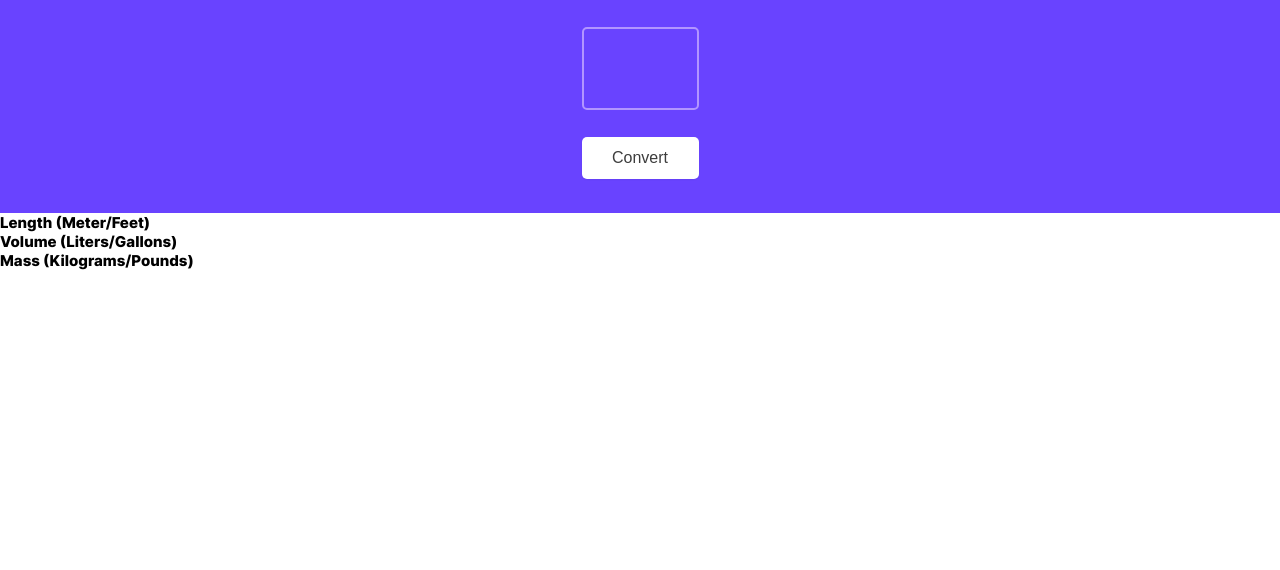
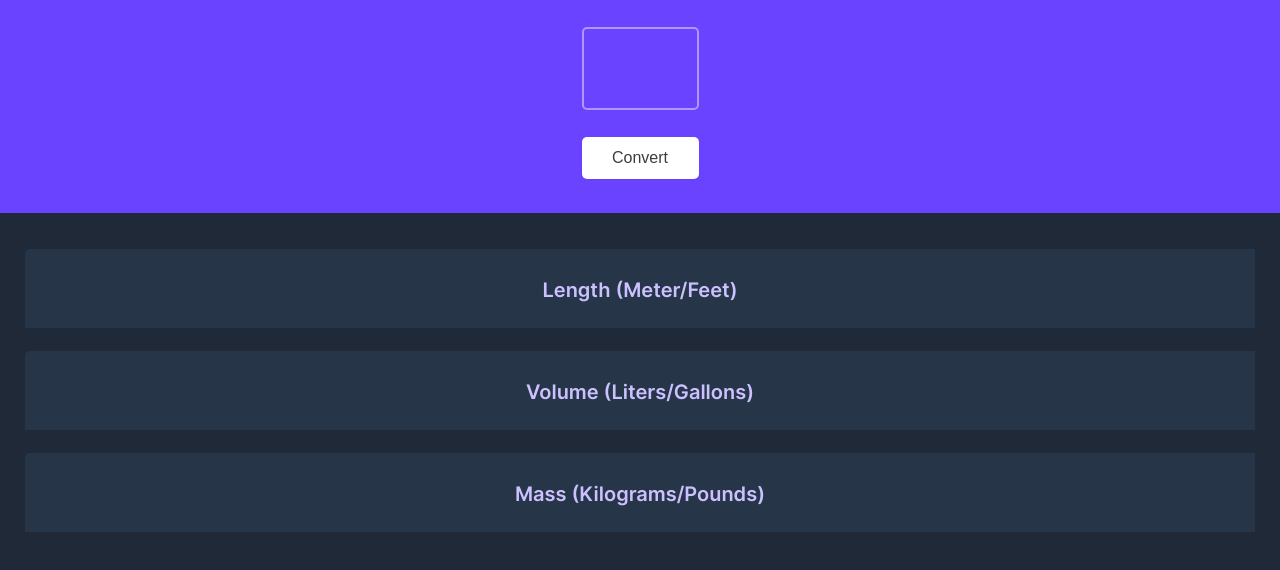
Before and after one commit to Mari525/Unit-conversion, a website: page src/html/index.html in a window 1280 px wide. Shown: the part 74-644 px from the top of the page. Drawn offline with nearby package versions, Linux system fonts and the light colour scheme; files that its build step writes are made by us from their sources; files whose address does not match are found by name.

Commit message:
feat: add styles for conversion block

```diff
--- a/src/scss/blocks/conversion.scss
+++ b/src/scss/blocks/conversion.scss
@@ -0,0 +1,44 @@
+@use "../variables.scss" as v;
+
+.conversion {
+  padding-top: 3.6rem;
+  padding-bottom: 3.5rem;
+  padding-left: 2.5rem;
+  padding-right: 2.5rem;
+
+  display: flex;
+  flex-direction: column;
+}
+
+.conversion__wrapper {
+  margin-bottom: 2.3rem;
+  padding-top: 3.1rem;
+  padding-bottom: 1.9rem;
+
+  display: flex;
+  flex-direction: column;
+  align-items: center;
+
+  background-color: #273549;
+  border-radius: 4.7px 0px 0px 0px;
+
+  &:last-of-type {
+    margin-bottom: 0;
+  }
+}
+
+.conversion__heading {
+  margin-bottom: 0.9rem;
+
+  color: #CCC1FF;
+  font-weight: 600;
+  font-size: 2rem;
+  line-height: 2rem;
+}
+
+.conversion__text {
+  color: v.$primary-color;
+  font-weight: 400;
+  font-size: 1.4rem;
+  line-height: 2rem;
+}
--- a/src/scss/general.scss
+++ b/src/scss/general.scss
@@ -12,6 +12,11 @@ html {
   font-family: 'Inter', Arial, Helvetica, sans-serif;
 }
 
+body {
+  background-color: #1F2937;
+  height: 100vh;
+}
+
 .visually-hidden {
   position: absolute;
   clip: rect(1px, 1px, 1px, 1px);
```
